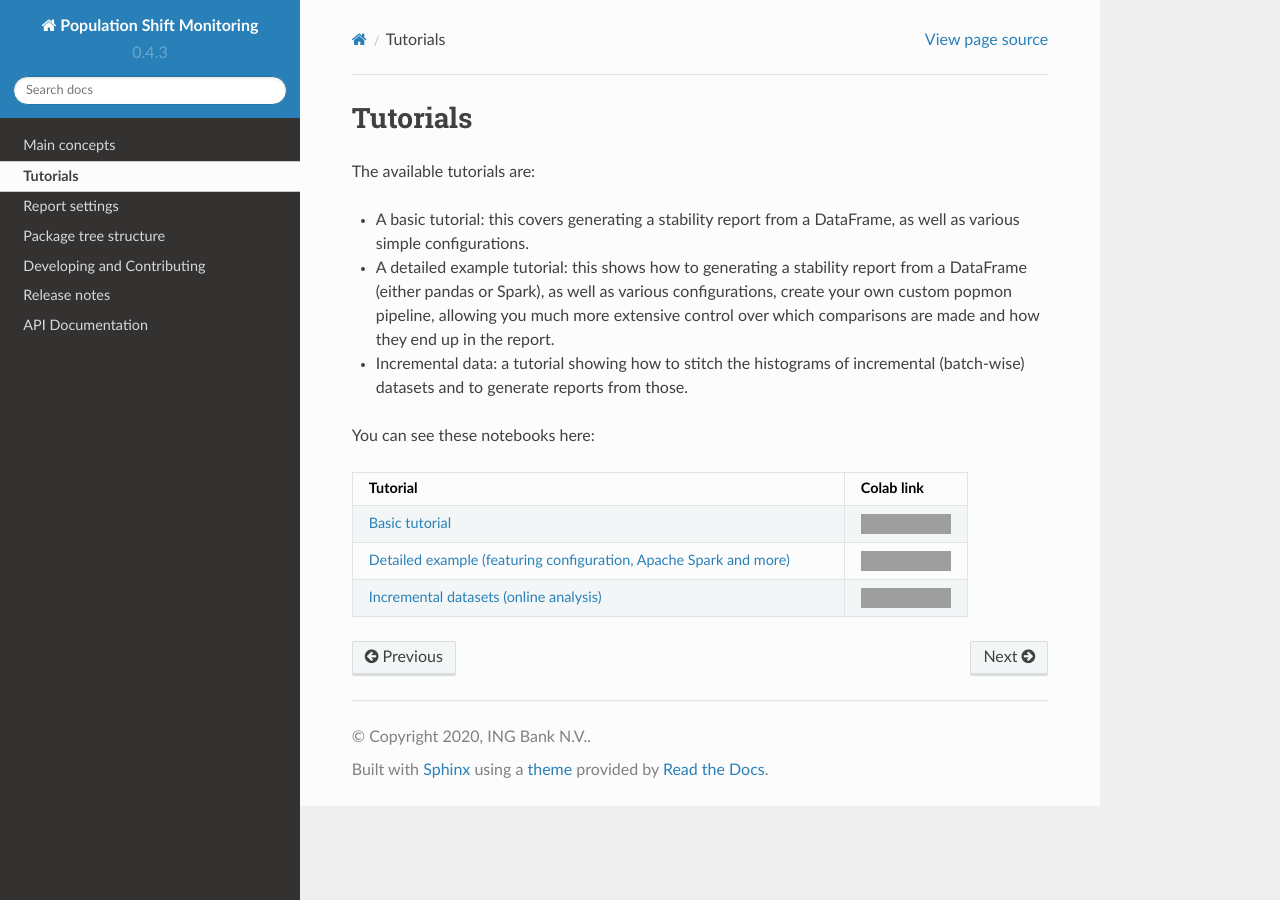
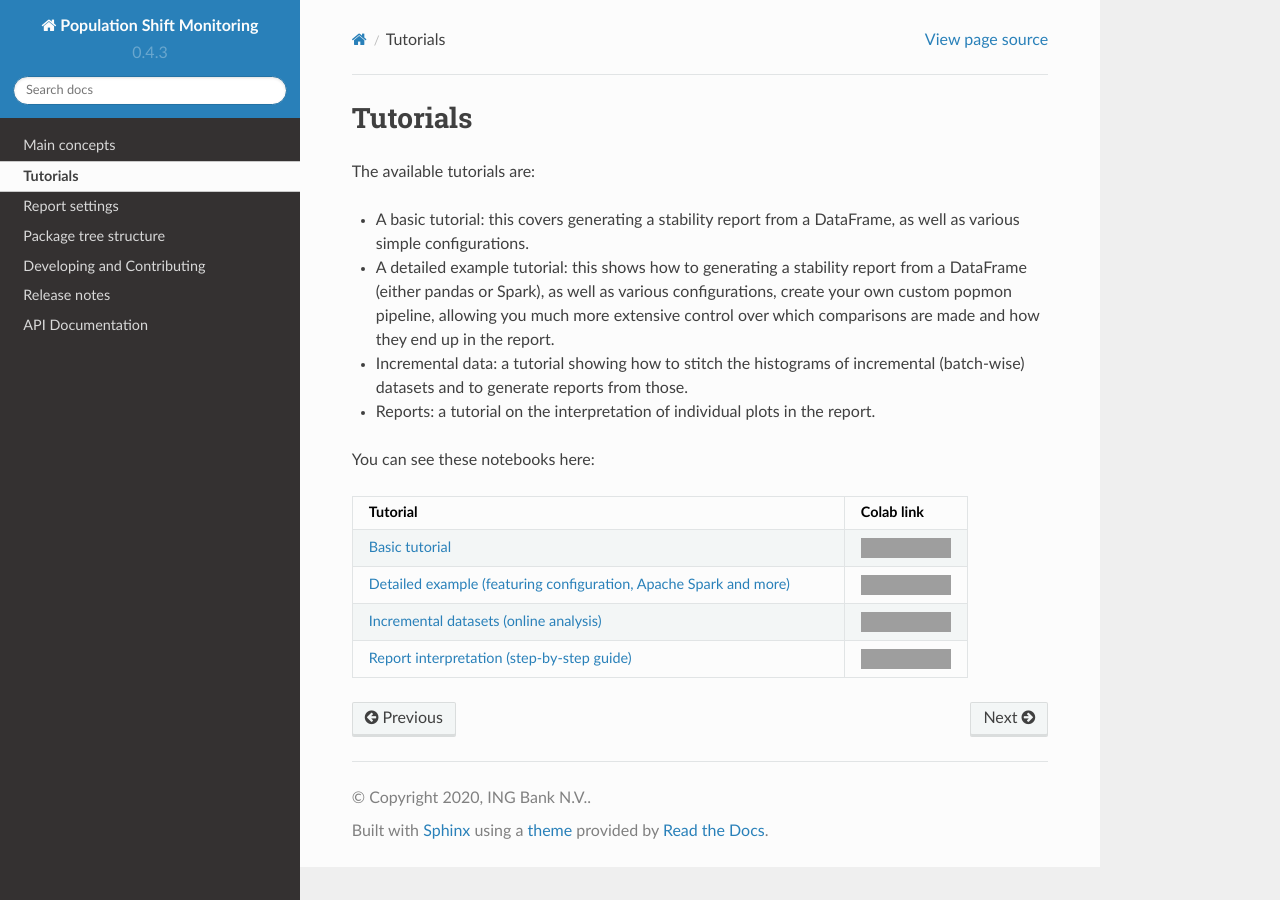
Before and after one commit to smartman0307/popmon, a Sphinx documentation site: the page built from docs/source/tutorials.rst, in a window 1280 px wide. Built offline with Sphinx 7.4.7 and the Read the Docs theme 2.0.0, drawn with Linux system fonts in a browser that asks for light colours; the version number is read from the project's files by our own code; grey boxes are pictures that could not be loaded.

Commit message:
feat: notebook on report interpretation

```diff
--- a/README.rst
+++ b/README.rst
@@ -60,6 +60,8 @@ Notebooks
      - |notebook_advanced_colab|
    * - `Incremental datasets (online analysis) <https://nbviewer.jupyter.org/github/ing-bank/popmon/blob/master/popmon/notebooks/popmon_tutorial_incremental_data.ipynb>`_
      - |notebook_incremental_data_colab|
+   * - `Report interpretation (step-by-step guide) <https://nbviewer.jupyter.org/github/ing-bank/popmon/blob/master/popmon/notebooks/popmon_tutorial_reports.ipynb>`_
+     - |notebook_reports_colab|
 
 Check it out
 ============
@@ -221,6 +223,9 @@ Copyright ING WBAA. `popmon` is completely free, open-source and licensed under
 .. |notebook_incremental_data_colab| image:: https://colab.research.google.com/assets/colab-badge.svg
     :alt: Open in Colab
     :target: https://colab.research.google.com/github/ing-bank/popmon/blob/master/popmon/notebooks/popmon_tutorial_incremental_data.ipynb
+.. |notebook_reports_colab| image:: https://colab.research.google.com/assets/colab-badge.svg
+    :alt: Open in Colab
+    :target: https://colab.research.google.com/github/ing-bank/popmon/blob/master/popmon/notebooks/popmon_tutorial_reports.ipynb
 .. |downloads| image:: https://pepy.tech/badge/popmon
     :alt: PyPi downloads
     :target: https://pepy.tech/project/popmon
--- a/docs/source/tutorials.rst
+++ b/docs/source/tutorials.rst
@@ -7,6 +7,7 @@ The available tutorials are:
 * A basic tutorial: this covers generating a stability report from a DataFrame, as well as various simple configurations.
 * A detailed example tutorial: this shows how to generating a stability report from a DataFrame (either pandas or Spark), as well as various configurations, create your own custom popmon pipeline, allowing you much more extensive control over which comparisons are made and how they end up in the report.
 * Incremental data: a tutorial showing how to stitch the histograms of incremental (batch-wise) datasets and to generate reports from those.
+* Reports: a tutorial on the interpretation of individual plots in the report.
 
 You can see these notebooks here:
 
@@ -22,6 +23,8 @@ You can see these notebooks here:
      - |notebook_advanced_colab|
    * - `Incremental datasets (online analysis) <https://nbviewer.jupyter.org/github/ing-bank/popmon/blob/master/popmon/notebooks/popmon_tutorial_incremental_data.ipynb>`_
      - |notebook_incremental_data_colab|
+   * - `Report interpretation (step-by-step guide) <https://nbviewer.jupyter.org/github/ing-bank/popmon/blob/master/popmon/notebooks/popmon_tutorial_reports.ipynb>`_
+     - |notebook_reports_colab|
 
 .. |notebook_basic_colab| image:: https://colab.research.google.com/assets/colab-badge.svg
     :alt: Open in Colab
@@ -32,3 +35,6 @@ You can see these notebooks here:
 .. |notebook_incremental_data_colab| image:: https://colab.research.google.com/assets/colab-badge.svg
     :alt: Open in Colab
     :target: https://colab.research.google.com/github/ing-bank/popmon/blob/master/popmon/notebooks/popmon_tutorial_incremental_data.ipynb
+.. |notebook_reports_colab| image:: https://colab.research.google.com/assets/colab-badge.svg
+    :alt: Open in Colab
+    :target: https://colab.research.google.com/github/ing-bank/popmon/blob/master/popmon/notebooks/popmon_tutorial_reports.ipynb
```
Also changed, not shown: 1 other file.
